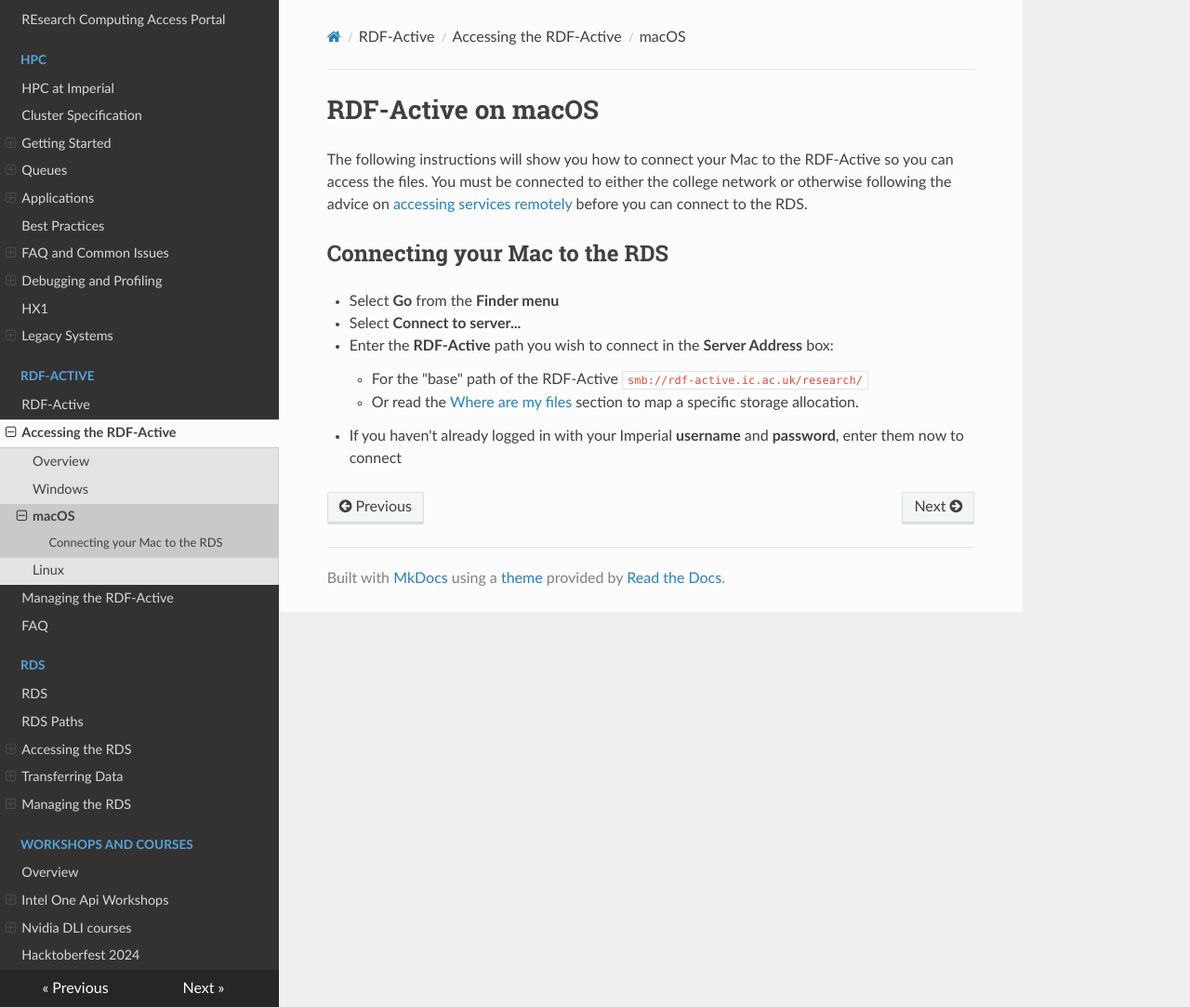
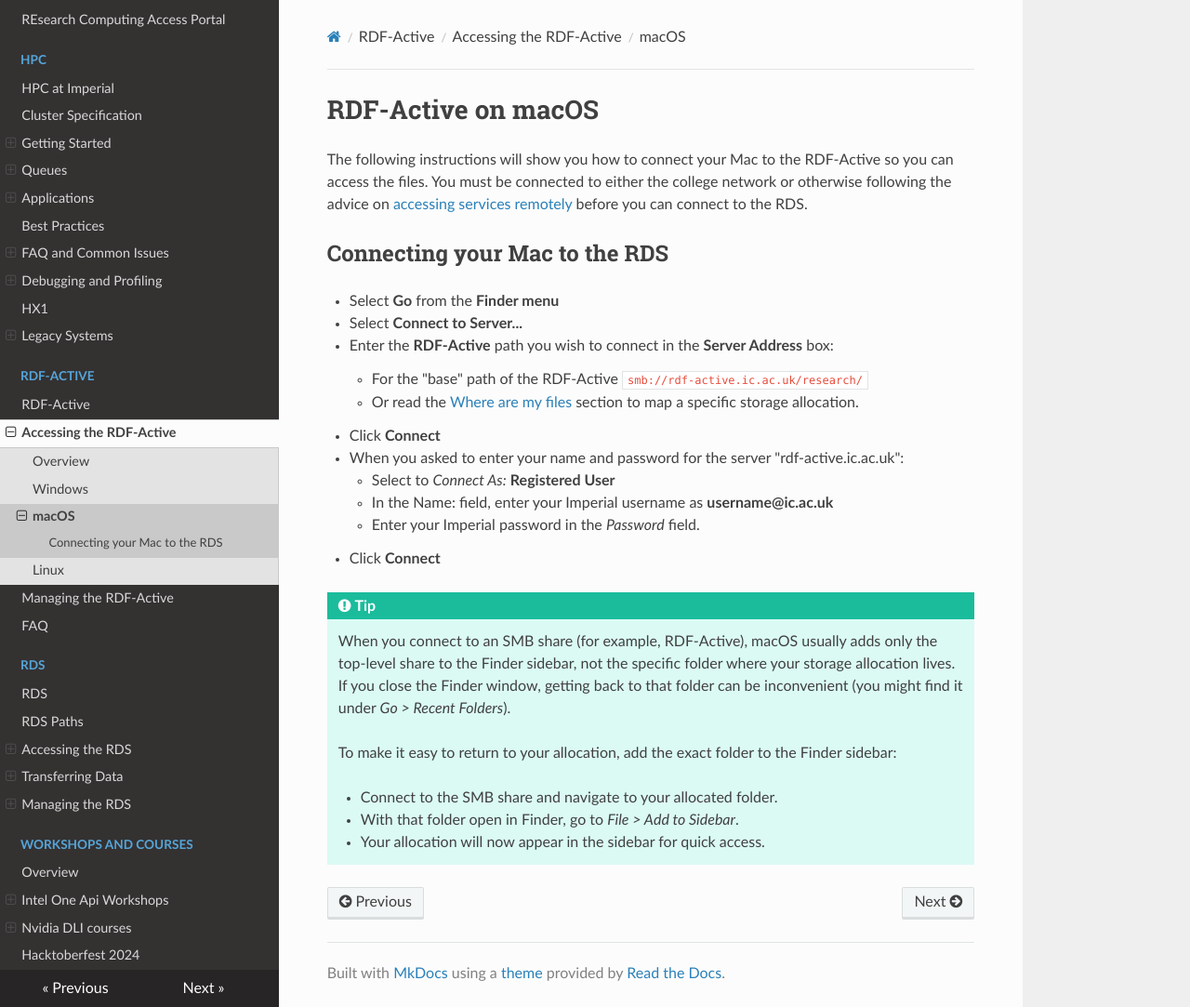
Before and after one commit to ImperialCollegeLondon/icl-rcs-user-guide, an MkDocs documentation site: the page built from docs/rdfactive/access/macos.md, in a window 1280 px wide and 1083 px high. Shown: the whole window at 93% size. Built offline with MkDocs 1.6.1, drawn with Linux system fonts in a browser that asks for light colours; nearby versions of some CDN libraries.

Commit message:
Fixed some issues with the macos and linux connection details.

```diff
--- a/docs/rdfactive/access/macos.md
+++ b/docs/rdfactive/access/macos.md
@@ -5,8 +5,22 @@ The following instructions will show you how to connect your Mac to the RDF-Acti
 ## Connecting your Mac to the RDS
 
 * Select **Go** from the **Finder menu**
-* Select **Connect to server...**
+* Select **Connect to Server...**
 * Enter the **RDF-Active** path you wish to connect in the **Server Address** box:
     * For the "base" path of the RDF-Active  `smb://rdf-active.ic.ac.uk/research/`
     * Or read the [Where are my files](./index.md#where-are-my-files) section to map a specific storage allocation.
-* If you haven't already logged in with your Imperial **username** and **password**, enter them now to connect
+* Click **Connect**
+* When you asked to enter your name and password for the server "rdf-active.ic.ac.uk":
+    * Select to *Connect As:* **Registered User**
+    * In the Name: field, enter your Imperial username as **username@ic.ac.uk**
+    * Enter your Imperial password in the *Password* field.
+* Click **Connect**
+
+!!! tip
+    When you connect to an SMB share (for example, RDF-Active), macOS usually adds only the top-level share to the Finder sidebar, not the specific folder where your storage allocation lives. If you close the Finder window, getting back to that folder can be inconvenient (you might find it under *Go > Recent Folders*).
+
+    To make it easy to return to your allocation, add the exact folder to the Finder sidebar:
+
+    * Connect to the SMB share and navigate to your allocated folder.
+    * With that folder open in Finder, go to *File > Add to Sidebar*.
+    * Your allocation will now appear in the sidebar for quick access.
```
Also changed, not shown: docs/rdfactive/access/linux.md (+5 -5 lines).
